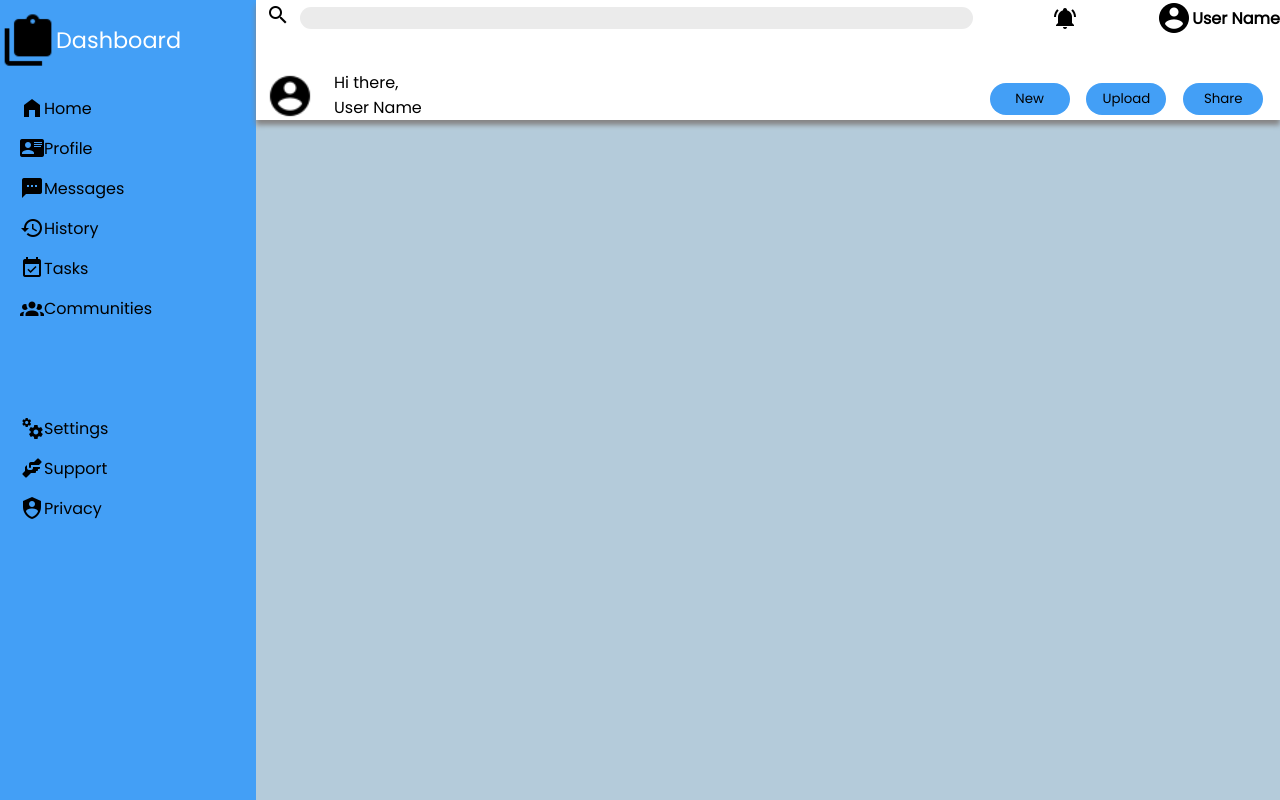
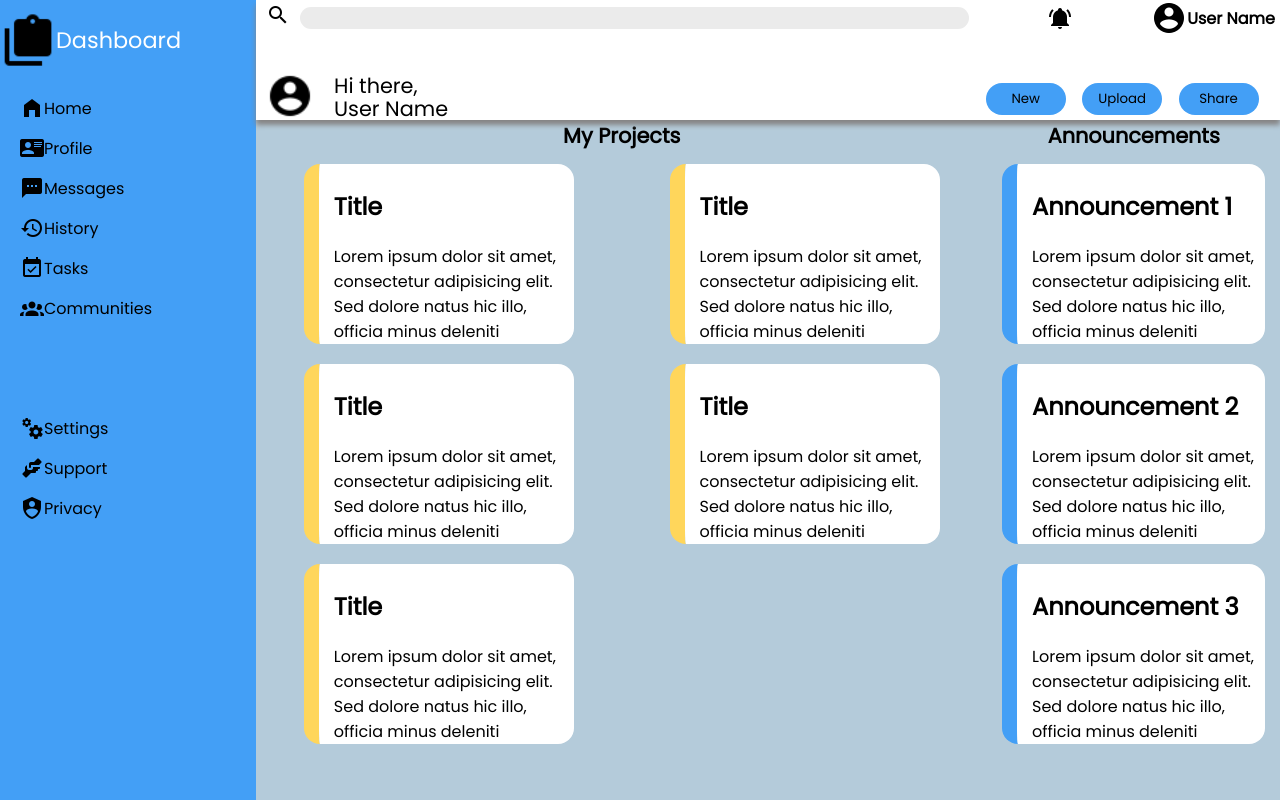
Before and after one commit to william6b08/Admin_Dashboard_Project, a plain HTML site: page index.html in a window 1280 px wide. Drawn offline with Linux system fonts and the light colour scheme.

Commit message:
Updated main body layout

```diff
--- a/index.html
+++ b/index.html
@@ -76,7 +76,46 @@
         </ul>
       </div>
     </div>
-    <div class="main-content"></div>
+    <div class="main-content">
+        <h2 class="project-title">My Projects</h2>
+        <div class="projects-outlook">
+          <div>
+            <h2>Title</h2>
+            <p>Lorem ipsum dolor sit amet, consectetur adipisicing elit. Sed dolore natus hic illo, officia minus deleniti voluptas fugit quisquam saepe quos recusandae itaque qui eum! Est, magni distinctio? Fuga, iusto.</p>
+          </div>
+          <div>
+            <h2>Title</h2>
+            <p>Lorem ipsum dolor sit amet, consectetur adipisicing elit. Sed dolore natus hic illo, officia minus deleniti voluptas fugit quisquam saepe quos recusandae itaque qui eum! Est, magni distinctio? Fuga, iusto.</p>
+          </div>
+          <div>
+            <h2>Title</h2>
+            <p>Lorem ipsum dolor sit amet, consectetur adipisicing elit. Sed dolore natus hic illo, officia minus deleniti voluptas fugit quisquam saepe quos recusandae itaque qui eum! Est, magni distinctio? Fuga, iusto.</p>
+          </div>
+          <div>
+            <h2>Title</h2>
+            <p>Lorem ipsum dolor sit amet, consectetur adipisicing elit. Sed dolore natus hic illo, officia minus deleniti voluptas fugit quisquam saepe quos recusandae itaque qui eum! Est, magni distinctio? Fuga, iusto.</p>
+          </div>
+                  <div>
+            <h2>Title</h2>
+            <p>Lorem ipsum dolor sit amet, consectetur adipisicing elit. Sed dolore natus hic illo, officia minus deleniti voluptas fugit quisquam saepe quos recusandae itaque qui eum! Est, magni distinctio? Fuga, iusto.</p>
+          </div>
+      </div>
+      <h2 class="announcements-title">Announcements</h2>
+      <div class="announcements">
+        <div>
+          <h2>Announcement 1</h2>
+          <p>Lorem ipsum dolor sit amet, consectetur adipisicing elit. Sed dolore natus hic illo, officia minus deleniti voluptas fugit quisquam saepe quos recusandae itaque qui eum! Est, magni distinctio? Fuga, iusto.</p>
+        </div>
+        <div>
+          <h2>Announcement 2</h2>
+          <p>Lorem ipsum dolor sit amet, consectetur adipisicing elit. Sed dolore natus hic illo, officia minus deleniti voluptas fugit quisquam saepe quos recusandae itaque qui eum! Est, magni distinctio? Fuga, iusto.</p>
+        </div>
+        <div>
+          <h2>Announcement 3</h2>
+          <p>Lorem ipsum dolor sit amet, consectetur adipisicing elit. Sed dolore natus hic illo, officia minus deleniti voluptas fugit quisquam saepe quos recusandae itaque qui eum! Est, magni distinctio? Fuga, iusto.</p>
+        </div>
+      </div>
+    </div>
   </div>
 </body>
 </html>
--- a/styles.css
+++ b/styles.css
@@ -86,6 +86,7 @@ li{
 /*Header setting*/
 
 .header{
+  padding-right: 5px;
   grid-area: 1 / 2 / span 1 / span 1;
   box-shadow: 0 5px 5px rgb(133, 132, 132);
   order: 1;
@@ -152,6 +153,8 @@ li{
 
 .user-greeting > *{
   margin: 0 10px;
+  font-size: 1.3rem;
+  line-height: 1.4rem;
 }
 
 ul.commands{
@@ -172,8 +175,57 @@ button{
   text-align: center;
 }
 
+button:hover{
+  color: white;
+}
+
 .main-content{
   grid-area: span 1 / span 1;
   background-color: rgb(180, 203, 218);
   order: 0;
+
+  display: grid;
+  grid-template-columns: 5fr 2fr;
+  grid-template-rows: 5% 95%;
 }
+
+h2.project-title, h2.announcements-title{
+  font-size: 1.3rem;
+  margin: 0;
+  text-align: center;
+}
+
+h2.project-title{
+  grid-area: span 1 / span 1;
+}
+
+h2.announcements-title{
+  grid-area: 1 / 2 / span 1 / span 1;
+}
+
+.projects-outlook, .announcements{
+  display: grid;
+  overflow: scroll;
+  grid-template-columns: repeat(auto-fit, minmax(200px, 300px));
+  grid-auto-rows: 200px;
+  justify-content: space-around;
+
+}
+
+.projects-outlook > div, .announcements > div{
+  height: 90%;
+  width: 90%;
+  background-color: white;
+  border-radius: 1rem;
+  padding: 5px 5px 0 15px;
+  place-self: center;
+  overflow: scroll;
+}
+
+.projects-outlook > div{
+  border-left: 15px solid rgb(255, 214, 91);
+}
+
+.announcements > div{
+  border-left: 15px solid var(--color-blue);
+}
```
